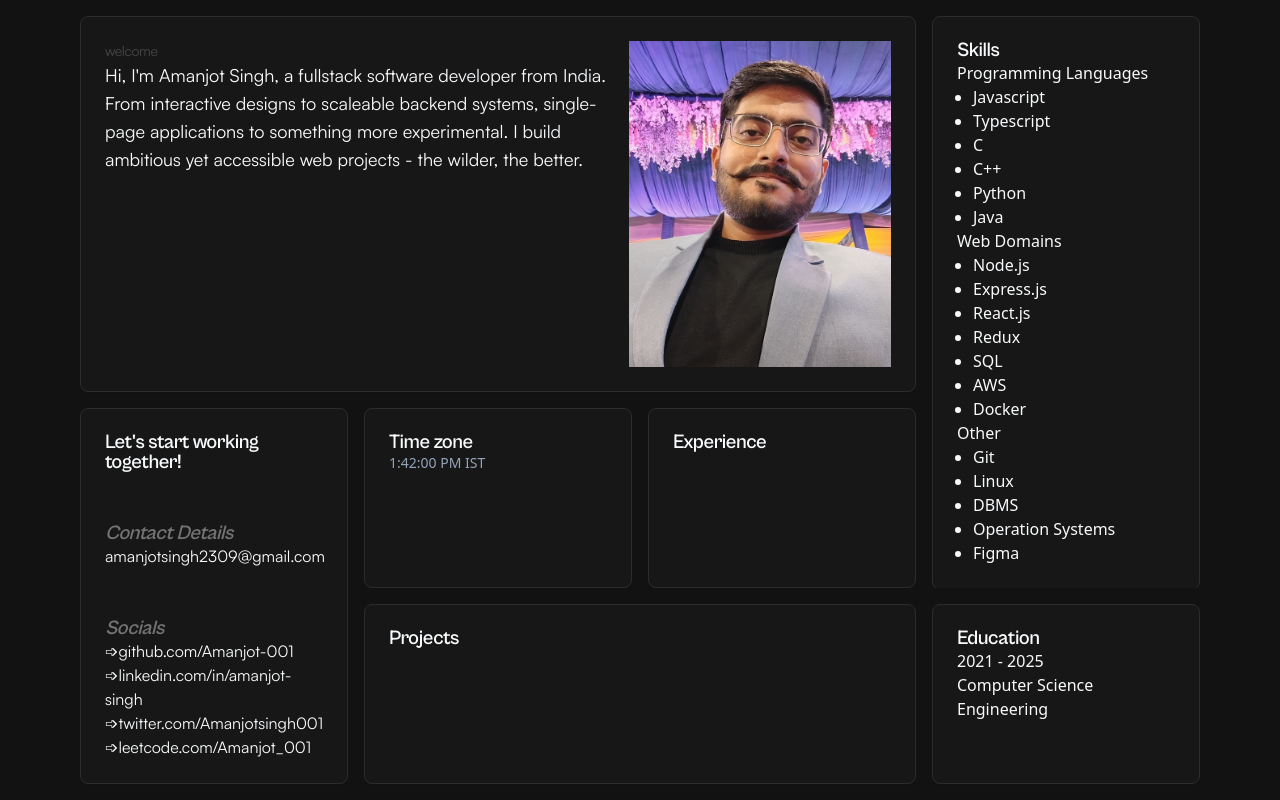
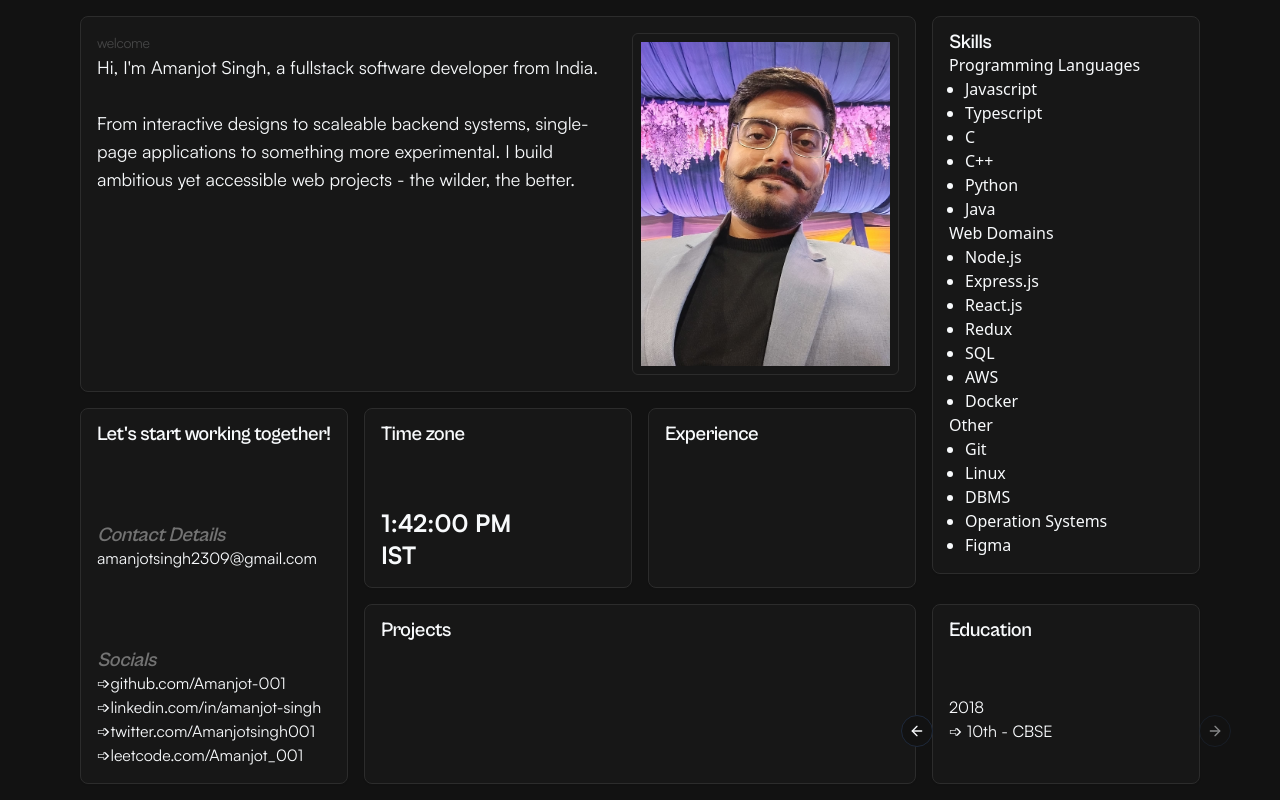
Before and after one commit to Amanjot-001/Portfolio-latest, a React (Vite) app: page / in a window 1280 px wide. Built offline with nearby package versions, Linux system fonts and the light colour scheme.

Commit message:
carousel added

```diff
--- a/package.json
+++ b/package.json
@@ -15,6 +15,8 @@
     "@radix-ui/react-slot": "^1.0.2",
     "class-variance-authority": "^0.7.0",
     "clsx": "^2.1.0",
+    "embla-carousel-autoplay": "^8.0.0",
+    "embla-carousel-react": "^8.0.0",
     "lucide-react": "^0.356.0",
     "react": "^18.2.0",
     "react-dom": "^18.2.0",
--- a/src/components/home/Education.tsx
+++ b/src/components/home/Education.tsx
@@ -1,3 +1,6 @@
+import React from "react";
+import Autoplay from "embla-carousel-autoplay"
+
 import {
     Card,
     CardContent,
@@ -6,24 +9,73 @@
     CardHeader,
     CardTitle,
 } from "@/components/ui/card";
+
+import {
+    Carousel,
+    CarouselContent,
+    CarouselItem,
+    CarouselNext,
+    CarouselPrevious,
+} from "@/components/ui/carousel"
+
 import { cn } from "@/lib/utils";
 
 type CardProps = React.ComponentProps<typeof Card>
 
 const Education = ({ className, ...props }: CardProps) => {
+    const plugin = React.useRef(
+        Autoplay({ delay: 2000, stopOnInteraction: true })
+    )
+
     return (
-        <Card className={cn("col-start-4 col-end-5 row-start-4 row-end-5", className)} {...props}>
+        <Card className={cn("flex flex-col justify-between col-start-4 col-end-5 row-start-4 row-end-5", className)} {...props}>
             <CardTitle>
                 Education
             </CardTitle>
-            <div>
+            <Carousel
+                plugins={[plugin.current]}
+                className="w-full"
+                onMouseEnter={plugin.current.stop}
+                onMouseLeave={plugin.current.reset}
+            >
+                <CarouselContent>
+                    <CarouselItem>
+                        <div className="font-Satoshi">
                             <div>
                                 2021 - 2025
                             </div>
                             <div>
+                                &#10153;
                                 Computer Science Engineering
                             </div>
                         </div>
+                    </CarouselItem>
+                    <CarouselItem>
+                        <div className="font-Satoshi">
+                            <div>
+                                2020
+                            </div>
+                            <div>
+                                &#10153;
+                                12th - CBSE
+                            </div>
+                        </div>
+                    </CarouselItem>
+                    <CarouselItem>
+                        <div className="font-Satoshi">
+                            <div>
+                                2018
+                            </div>
+                            <div>
+                                &#10153;
+                                10th - CBSE
+                            </div>
+                        </div>
+                    </CarouselItem>
+                </CarouselContent>
+                <CarouselPrevious />
+                <CarouselNext />
+            </Carousel>
         </Card>
     )
 }
--- a/src/components/home/Main.tsx
+++ b/src/components/home/Main.tsx
@@ -15,12 +15,12 @@
                 <CardTitle className="p-0 opacity-20 font-normal text-sm font-Satoshi">
                     welcome
                 </CardTitle>
-                <CardContent className="p-0 text-lg font-Satoshi">
-                    Hi, I'm Amanjot Singh, a fullstack software developer from India. <br />
+                <CardContent className="p-0 text-lg font-Satoshi me-2">
+                    Hi, I'm Amanjot Singh, a fullstack software developer from India. <br /><br />
                     From interactive designs to scaleable backend systems, single-page applications to something more experimental. I build ambitious yet accessible web projects - the wilder, the better.
                 </CardContent>
             </div>
-            <div className="w-1/3 h-full">
+            <div className="w-1/3 h-full p-2 border rounded-md">
                 <img className="object-cover object-center h-full w-full" src="/src/assets/images/profile.jpg" alt="" />
             </div>
         </Card>
--- a/src/components/home/Timezone.tsx
+++ b/src/components/home/Timezone.tsx
@@ -30,13 +30,14 @@
     });
 
     return (
-        <Card className={cn("col-start-2 col-end-3 row-start-3 row-end-4", className)} {...props}>
+        <Card className={cn("flex flex-col justify-between col-start-2 col-end-3 row-start-3 row-end-4", className)} {...props}>
             <CardTitle>
                 Time zone
             </CardTitle>
-            <CardDescription className={cn("p-0")}>
-                {formattedTime} IST
-            </CardDescription>
+            <div className="font-Satoshi font-bold text-2xl">
+                {formattedTime} <br />
+                IST
+            </div>
         </Card>
     )
 }
--- a/src/components/ui/button.tsx
+++ b/src/components/ui/button.tsx
@@ -2,7 +2,7 @@
 import { Slot } from "@radix-ui/react-slot"
 import { cva, type VariantProps } from "class-variance-authority"
 
-import { cn } from "lib/utils"
+import { cn } from "@/lib/utils"
 
 const buttonVariants = cva(
   "inline-flex items-center justify-center whitespace-nowrap rounded-md text-sm font-medium ring-offset-background transition-colors focus-visible:outline-none focus-visible:ring-2 focus-visible:ring-ring focus-visible:ring-offset-2 disabled:pointer-events-none disabled:opacity-50",
--- a/src/components/ui/card.tsx
+++ b/src/components/ui/card.tsx
@@ -9,7 +9,7 @@
   <div
     ref={ref}
     className={cn(
-      "rounded-lg border bg-card text-card-foreground shadow-sm hover:border-borderHover p-6",
+      "rounded-lg border bg-card text-card-foreground shadow-sm hover:border-borderHover p-4",
       className
     )}
     {...props}
--- /dev/null
+++ b/src/components/ui/carousel.tsx
@@ -0,0 +1,260 @@
+import * as React from "react"
+import useEmblaCarousel, {
+  type UseEmblaCarouselType,
+} from "embla-carousel-react"
+import { ArrowLeft, ArrowRight } from "lucide-react"
+
+import { cn } from "@/lib/utils"
+import { Button } from "@/components/ui/button"
+
+type CarouselApi = UseEmblaCarouselType[1]
+type UseCarouselParameters = Parameters<typeof useEmblaCarousel>
+type CarouselOptions = UseCarouselParameters[0]
+type CarouselPlugin = UseCarouselParameters[1]
+
+type CarouselProps = {
+  opts?: CarouselOptions
+  plugins?: CarouselPlugin
+  orientation?: "horizontal" | "vertical"
+  setApi?: (api: CarouselApi) => void
+}
+
+type CarouselContextProps = {
+  carouselRef: ReturnType<typeof useEmblaCarousel>[0]
+  api: ReturnType<typeof useEmblaCarousel>[1]
+  scrollPrev: () => void
+  scrollNext: () => void
+  canScrollPrev: boolean
+  canScrollNext: boolean
+} & CarouselProps
+
+const CarouselContext = React.createContext<CarouselContextProps | null>(null)
+
+function useCarousel() {
+  const context = React.useContext(CarouselContext)
+
+  if (!context) {
+    throw new Error("useCarousel must be used within a <Carousel />")
+  }
+
+  return context
+}
+
+const Carousel = React.forwardRef<
+  HTMLDivElement,
+  React.HTMLAttributes<HTMLDivElement> & CarouselProps
+>(
+  (
+    {
+      orientation = "horizontal",
+      opts,
+      setApi,
+      plugins,
+      className,
+      children,
+      ...props
+    },
+    ref
+  ) => {
+    const [carouselRef, api] = useEmblaCarousel(
+      {
+        ...opts,
+        axis: orientation === "horizontal" ? "x" : "y",
+      },
+      plugins
+    )
+    const [canScrollPrev, setCanScrollPrev] = React.useState(false)
+    const [canScrollNext, setCanScrollNext] = React.useState(false)
+
+    const onSelect = React.useCallback((api: CarouselApi) => {
+      if (!api) {
+        return
+      }
+
+      setCanScrollPrev(api.canScrollPrev())
+      setCanScrollNext(api.canScrollNext())
+    }, [])
+
+    const scrollPrev = React.useCallback(() => {
+      api?.scrollPrev()
+    }, [api])
+
+    const scrollNext = React.useCallback(() => {
+      api?.scrollNext()
+    }, [api])
+
+    const handleKeyDown = React.useCallback(
+      (event: React.KeyboardEvent<HTMLDivElement>) => {
+        if (event.key === "ArrowLeft") {
+          event.preventDefault()
+          scrollPrev()
+        } else if (event.key === "ArrowRight") {
+          event.preventDefault()
+          scrollNext()
+        }
+      },
+      [scrollPrev, scrollNext]
+    )
+
+    React.useEffect(() => {
+      if (!api || !setApi) {
+        return
+      }
+
+      setApi(api)
+    }, [api, setApi])
+
+    React.useEffect(() => {
+      if (!api) {
+        return
+      }
+
+      onSelect(api)
+      api.on("reInit", onSelect)
+      api.on("select", onSelect)
+
+      return () => {
+        api?.off("select", onSelect)
+      }
+    }, [api, onSelect])
+
+    return (
+      <CarouselContext.Provider
+        value={{
+          carouselRef,
+          api: api,
+          opts,
+          orientation:
+            orientation || (opts?.axis === "y" ? "vertical" : "horizontal"),
+          scrollPrev,
+          scrollNext,
+          canScrollPrev,
+          canScrollNext,
+        }}
+      >
+        <div
+          ref={ref}
+          onKeyDownCapture={handleKeyDown}
+          className={cn("relative", className)}
+          role="region"
+          aria-roledescription="carousel"
+          {...props}
+        >
+          {children}
+        </div>
+      </CarouselContext.Provider>
+    )
+  }
+)
+Carousel.displayName = "Carousel"
+
+const CarouselContent = React.forwardRef<
+  HTMLDivElement,
+  React.HTMLAttributes<HTMLDivElement>
+>(({ className, ...props }, ref) => {
+  const { carouselRef, orientation } = useCarousel()
+
+  return (
+    <div ref={carouselRef} className="overflow-hidden">
+      <div
+        ref={ref}
+        className={cn(
+          "flex",
+          orientation === "horizontal" ? "-ml-4" : "-mt-4 flex-col",
+          className
+        )}
+        {...props}
+      />
+    </div>
+  )
+})
+CarouselContent.displayName = "CarouselContent"
+
+const CarouselItem = React.forwardRef<
+  HTMLDivElement,
+  React.HTMLAttributes<HTMLDivElement>
+>(({ className, ...props }, ref) => {
+  const { orientation } = useCarousel()
+
+  return (
+    <div
+      ref={ref}
+      role="group"
+      aria-roledescription="slide"
+      className={cn(
+        "min-w-0 shrink-0 grow-0 basis-full",
+        orientation === "horizontal" ? "pl-4" : "pt-4",
+        className
+      )}
+      {...props}
+    />
+  )
+})
+CarouselItem.displayName = "CarouselItem"
+
+const CarouselPrevious = React.forwardRef<
+  HTMLButtonElement,
+  React.ComponentProps<typeof Button>
+>(({ className, variant = "outline", size = "icon", ...props }, ref) => {
+  const { orientation, scrollPrev, canScrollPrev } = useCarousel()
+
+  return (
+    <Button
+      ref={ref}
+      variant={variant}
+      size={size}
+      className={cn(
+        "absolute  h-8 w-8 rounded-full",
+        orientation === "horizontal"
+          ? "-left-12 top-1/2 -translate-y-1/2"
+          : "-top-12 left-1/2 -translate-x-1/2 rotate-90",
+        className
+      )}
+      disabled={!canScrollPrev}
+      onClick={scrollPrev}
+      {...props}
+    >
+      <ArrowLeft className="h-4 w-4" />
+      <span className="sr-only">Previous slide</span>
+    </Button>
+  )
+})
+CarouselPrevious.displayName = "CarouselPrevious"
+
+const CarouselNext = React.forwardRef<
+  HTMLButtonElement,
+  React.ComponentProps<typeof Button>
+>(({ className, variant = "outline", size = "icon", ...props }, ref) => {
+  const { orientation, scrollNext, canScrollNext } = useCarousel()
+
+  return (
+    <Button
+      ref={ref}
+      variant={variant}
+      size={size}
+      className={cn(
+        "absolute h-8 w-8 rounded-full",
+        orientation === "horizontal"
+          ? "-right-12 top-1/2 -translate-y-1/2"
+          : "-bottom-12 left-1/2 -translate-x-1/2 rotate-90",
+        className
+      )}
+      disabled={!canScrollNext}
+      onClick={scrollNext}
+      {...props}
+    >
+      <ArrowRight className="h-4 w-4" />
+      <span className="sr-only">Next slide</span>
+    </Button>
+  )
+})
+CarouselNext.displayName = "CarouselNext"
+
+export {
+  type CarouselApi,
+  Carousel,
+  CarouselContent,
+  CarouselItem,
+  CarouselPrevious,
+  CarouselNext,
+}
```
Also changed, not shown: 1 other file (tests, documents, lock files or other folders). Lines whose indentation alone changed are shown as unchanged.
